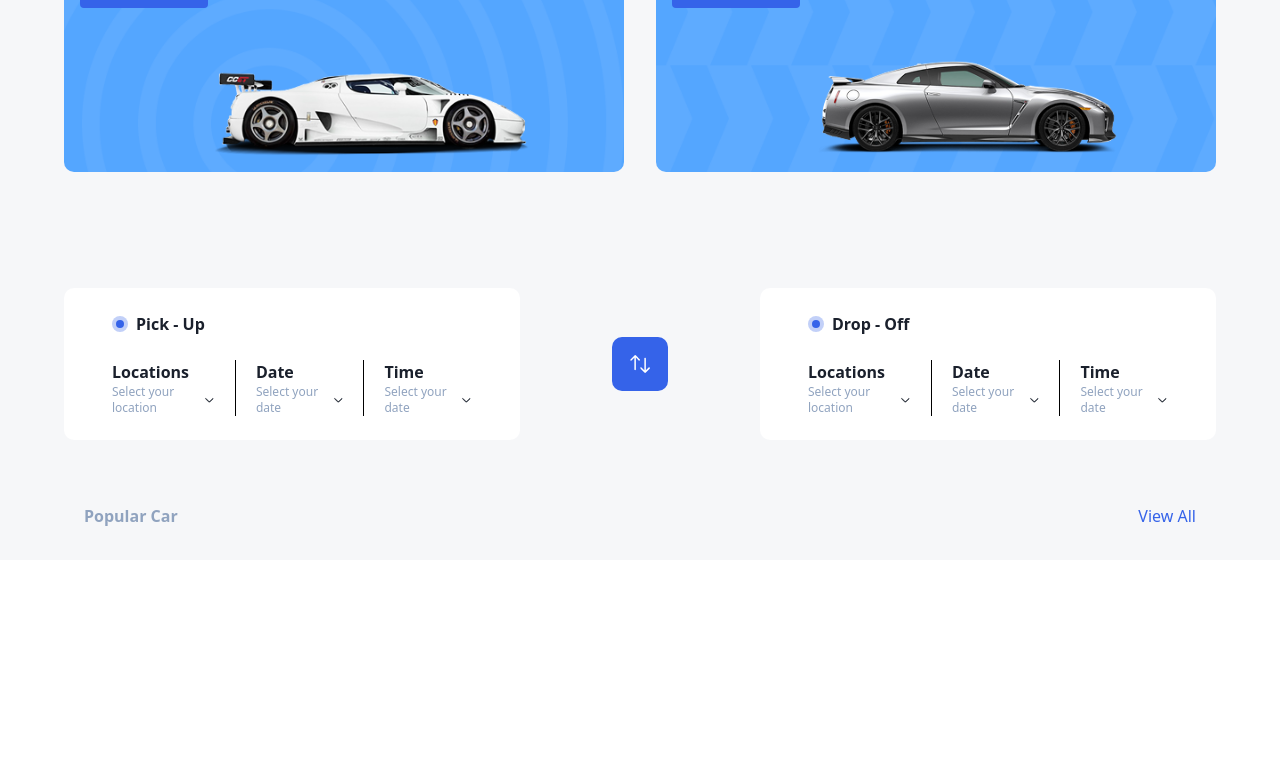
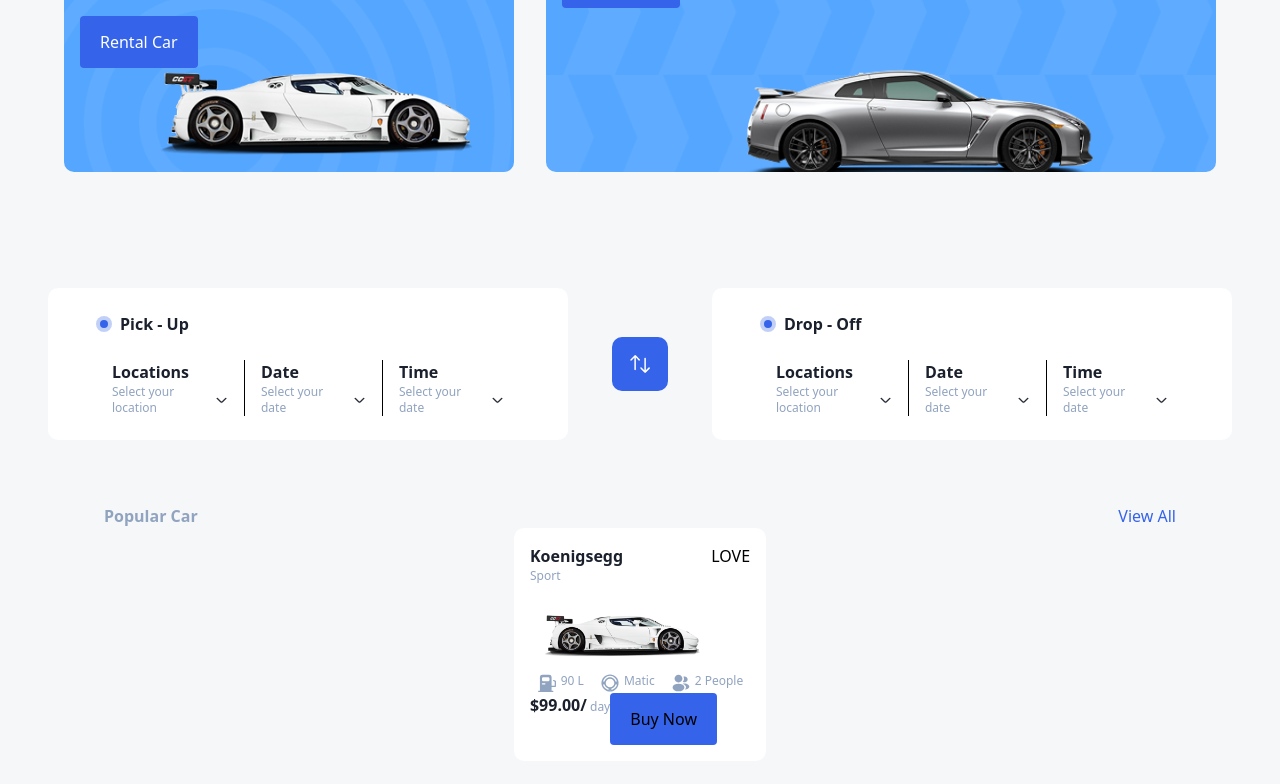
Before and after one commit to hadienzz/car-rent, a Next.js app: page / in a window 1280 px wide. Shown: the part 326-1110 px from the top of the page. Before the commit the page ends 886 px from the top, so only its background shows below. Built offline with nearby package versions, Linux system fonts and the light colour scheme.

Commit message:
feat: add unfinished card

```diff
--- a/components/Ads/AdsMain.jsx
+++ b/components/Ads/AdsMain.jsx
@@ -4,7 +4,7 @@
 
 const AdsMain = () => {
     return (
-        <main className="px-6 py-8 md:px-12 lg:px-16 grid grid-cols-1 md:grid-cols-2 2xl:grid-cols-[640px_640px] gap-8 justify-center items-center mx-auto">
+        <main className="px-6 py-8 md:px-12 lg:px-16 justify-center items-center flex gap-8 mx-auto w-full">
             <Ads
                 bg={bg_ads_1.src}
                 text_1={"The Best Platform to Car Rental"}
--- a/components/CollectionCars/CollectionCars.jsx
+++ b/components/CollectionCars/CollectionCars.jsx
@@ -1,11 +1,18 @@
+import CollectionCarsCard from "./CollectionCarsCard"
+
 const CollectionCars = () => {
     return (
-        <div className="px-6 py-8 md:px-12 lg:px-16 ">
-            <div className="flex justify-between px-5">
-                <h1 className="text-sm md:text-base font-semibold text-[#90A3BF] ">Popular Car</h1>
+        <main className="px-6 py-8 md:px-12 lg:px-16 xl:px-21">
+            <header className="flex justify-between px-5">
+                <h1 className="text-sm md:text-base font-semibold text-[#90A3BF]">Popular Car</h1>
                 <p className="text-xs md:text-base text-[#3563E9]  cursor-pointer">View All</p>
-            </div>
-        </div>
+            </header>
+            <section>
+                <div className="flex justify-center">
+                    <CollectionCarsCard />
+                </div>
+            </section>
+        </main>
     )
 }
 
--- a/components/CollectionCars/CollectionCarsCard.jsx
+++ b/components/CollectionCars/CollectionCarsCard.jsx
@@ -1,7 +1,37 @@
+import TankIcon from '@/icons/TankIcon'
+import car from '../../public/car.png'
+import TransmisionIcon from '@/icons/TransmisionIcon'
+import PeopleIcon from '@/icons/PeopleIcon'
+import Button from '../UI/Button'
+
 const CollectionCarsCard = () => {
     return (
-        <div className="">
+        <div className="bg-[#FFFFFF] p-4 rounded-[10px]">
+            <div className="flex gap-22">
+                <h1 className="text-base text-[#1A202C] font-semibold">Koenigsegg</h1>
+                <p className=" "> LOVE</p>
+            </div>
+            <p className="text-xs font-medium text-[#90A3BF]">Sport</p>
+            <img src={car.src} className='w-[180px]' alt="Koenigsegg" />
+            <div className='flex justify-center gap-4 text-xs text-[#90A3BF]'>
+                <div className='flex gap-1'>
+                    <TankIcon />
+                    <p>90 L</p>
+                </div>
+                <div className='flex gap-1'>
+                    <TransmisionIcon />
+                    <p>Matic</p>
+                </div>
+                <div className='flex gap-1'>
+                    <PeopleIcon />
+                    <p>2 People</p>
+                </div>
+            </div>
 
+            <div className='flex'>
+                <p className='text-xs text-[#90A3BF]'><span className='text-base font-bold text-[#1A202C]'>$99.00/</span> day</p>
+                <Button>Buy Now</Button>
+            </div>
         </div>
     )
 }
--- a/components/Container/Container.jsx
+++ b/components/Container/Container.jsx
@@ -1,6 +1,6 @@
 const Container = ({ children }) => {
     return (
-        <div className=" bg-[#F6F7F9]">
+        <div className="bg-[#F6F7F9]">
             {children}
         </div>
     )
--- a/components/Pick-Off/Pick-Off.jsx
+++ b/components/Pick-Off/Pick-Off.jsx
@@ -2,7 +2,7 @@
 
 const PickOff = ({ title }) => {
     return (
-        <div className="grid justify-center gap-6 bg-[#FFF] rounded-[10px] w-auto md:px-12 px-5 py-5 md:py-6 ">
+        <div className="grid justify-center gap-6 bg-[#FFF] rounded-[10px] md:px-12 px-5 py-5 md:py-6 max-w-[582px]">
             <div className="flex gap-2 items-center">
                 <div className="bg-[rgba(53,99,233,0.30)] rounded-full w-4 h-4 flex items-center justify-center">
                     <div className="rounded-full w-2 h-2 bg-[#3563E9]"></div>
@@ -10,23 +10,23 @@
                 <p className="text-[#1A202C] font-semibold">{title}</p>
             </div>
             <div className="flex items-center">
-                <div className="pr-5">
+                <div className="px-5 2xl:px-6 lg:px-4 md:px-2">
                     <h1 className="text-[#1A202C] font-semibold">Locations</h1>
-                    <div className="flex gap-2 items-center justify-center">
+                    <div className="flex  items-center justify-center">
                         <p className="text-[#90A3BF] text-xs">Select your location</p>
                         <ArrowDown />
                     </div>
                 </div>
 
-                <div className="border-x px-5">
+                <div className="border-x px-5 2xl:px-6 lg:px-4 md:px-2 ">
                     <h1 className="text-[#1A202C] font-semibold">Date</h1>
                     <div className="flex gap-2 items-center justify-center">
                         <p className="text-[#90A3BF] text-xs">Select your date</p>
                         <ArrowDown />
                     </div>
+                </div>
 
-                </div>
-                <div className="pl-5">
+                <div className="px-5 2xl:px-6 lg:px-4 md:px-2">
                     <h1 className="text-[#1A202C] font-semibold ">Time</h1>
                     <div className="flex gap-2 items-center justify-center">
                         <p className="text-[#90A3BF] text-xs">Select your date</p>
--- a/components/Pick-Off/PickMain.jsx
+++ b/components/Pick-Off/PickMain.jsx
@@ -4,10 +4,9 @@
 
 const PickMain = () => {
     return (
-        <div className="px-6 py-8 md:px-12 lg:px-16 md:flex justify-center items-center mt-13">
-
+        <div className="px-4 lg:px-12 py-8  md:flex justify-center items-center mt-13 w-full">
             <PickOff title={"Pick - Up"} />
-            <img className="p-[18px] cursor-pointer mx-auto md:mx-8 xl:mx-[92px] rounded-[10px] bg-[#3563E9]" src={swapIcon.src} alt="" />
+            <img className="p-[18px] cursor-pointer mx-auto md:mx-8 xl:mx-11 rounded-[10px] bg-[#3563E9]" src={swapIcon.src} alt="" />
             <PickOff title={"Drop - Off"} />
 
         </div>
--- /dev/null
+++ b/components/UI/Button.jsx
@@ -0,0 +1,7 @@
+const Button = ({ children }) => {
+    return (
+        <button className='bg-[#3563E9] rounded-sm px-5 py-[14px] cursor-pointer'>{children}</button>
+    )
+}
+
+export default Button
--- a/icons/ArrowDown.jsx
+++ b/icons/ArrowDown.jsx
@@ -3,7 +3,6 @@
         <svg height="14" width="14" fill="none" viewBox="0 0 14 14" xmlns="http://www.w3.org/2000/svg">
             <path d="M7.00013 9.79969C6.5918 9.79969 6.18347 9.64219 5.8743 9.33303L2.07097 5.52969C1.9018 5.36053 1.9018 5.08053 2.07097 4.91136C2.24013 4.74219 2.52013 4.74219 2.6893 4.91136L6.49263 8.71469C6.77263 8.99469 7.22763 8.99469 7.50763 8.71469L11.311 4.91136C11.4801 4.74219 11.7601 4.74219 11.9293 4.91136C12.0985 5.08053 12.0985 5.36053 11.9293 5.52969L8.12597 9.33303C7.8168 9.64219 7.40847 9.79969 7.00013 9.79969Z" fill="#1A202C" stroke="#1A202C" strokeWidth="0.5" />
         </svg>
-
     )
 }
 
--- /dev/null
+++ b/icons/PeopleIcon.jsx
@@ -0,0 +1,12 @@
+const PeopleIcon = () => {
+    return (
+        <svg xmlns="http://www.w3.org/2000/svg" width="20" height="20" viewBox="0 0 14 14" fill="none">
+            <path d="M5.25008 1.16666C3.72175 1.16666 2.47925 2.40916 2.47925 3.93749C2.47925 5.43666 3.65175 6.64999 5.18008 6.70249C5.22675 6.69666 5.27341 6.69666 5.30841 6.70249C5.32008 6.70249 5.32591 6.70249 5.33758 6.70249C5.34341 6.70249 5.34341 6.70249 5.34925 6.70249C6.84258 6.64999 8.01508 5.43666 8.02091 3.93749C8.02091 2.40916 6.77841 1.16666 5.25008 1.16666Z" fill="#90A3BF" />
+            <path d="M8.21331 8.25418C6.58581 7.16918 3.93164 7.16918 2.29248 8.25418C1.55164 8.75001 1.14331 9.42085 1.14331 10.1383C1.14331 10.8558 1.55164 11.5208 2.28664 12.0108C3.10331 12.5592 4.17664 12.8333 5.24998 12.8333C6.32331 12.8333 7.39664 12.5592 8.21331 12.0108C8.94831 11.515 9.35664 10.85 9.35664 10.1267C9.35081 9.40918 8.94831 8.74418 8.21331 8.25418Z" fill="#90A3BF" />
+            <path d="M11.6607 4.28165C11.754 5.41332 10.949 6.40499 9.83488 6.53915C9.82905 6.53915 9.82905 6.53915 9.82321 6.53915H9.80571C9.77071 6.53915 9.73571 6.53915 9.70655 6.55082C9.14071 6.57999 8.62155 6.39915 8.23071 6.06665C8.83155 5.52999 9.17571 4.72499 9.10571 3.84999C9.06488 3.37749 8.90155 2.94582 8.65655 2.57832C8.87821 2.46749 9.13488 2.39749 9.39738 2.37415C10.5407 2.27499 11.5615 3.12665 11.6607 4.28165Z" fill="#90A3BF" />
+            <path d="M12.8276 9.67751C12.7809 10.2433 12.4192 10.7333 11.8126 11.0658C11.2292 11.3867 10.4942 11.5383 9.76506 11.5208C10.1851 11.1417 10.4301 10.6692 10.4767 10.1675C10.5351 9.44417 10.1909 8.75001 9.50256 8.19584C9.11172 7.88667 8.65672 7.64167 8.16089 7.46084C9.45006 7.08751 11.0717 7.33834 12.0692 8.14334C12.6059 8.57501 12.8801 9.11751 12.8276 9.67751Z" fill="#90A3BF" />
+        </svg>
+    )
+}
+
+export default PeopleIcon
--- /dev/null
+++ b/icons/TankIcon.jsx
@@ -0,0 +1,9 @@
+const TankIcon = () => {
+    return (
+        <svg height="20" width="20" fill="none" viewBox="0 0 14 14" xmlns="http://www.w3.org/2000/svg">
+            <path d="M13.0317 5.44249L11.8651 4.85916C11.6492 4.75416 11.3809 4.83582 11.2759 5.05166C11.1651 5.27332 11.2526 5.53582 11.4684 5.64082L12.3959 6.10166V8.89582L10.2084 8.90166V2.91666C10.2084 1.74999 9.42675 1.16666 8.45841 1.16666H3.79175C2.82341 1.16666 2.04175 1.74999 2.04175 2.91666V12.3958H1.16675C0.927581 12.3958 0.729248 12.5942 0.729248 12.8333C0.729248 13.0725 0.927581 13.2708 1.16675 13.2708H11.0834C11.3226 13.2708 11.5209 13.0725 11.5209 12.8333C11.5209 12.5942 11.3226 12.3958 11.0834 12.3958H10.2084V9.77666L12.8334 9.77082C13.0784 9.77082 13.2709 9.57249 13.2709 9.33332V5.83332C13.2709 5.66999 13.1776 5.51832 13.0317 5.44249ZM3.50008 4.01916C3.50008 3.20832 3.99591 2.91666 4.60258 2.91666H7.65341C8.25425 2.91666 8.75008 3.20832 8.75008 4.01916V4.73666C8.75008 5.54166 8.25425 5.83332 7.64758 5.83332H4.60258C3.99591 5.83332 3.50008 5.54166 3.50008 4.73082V4.01916ZM3.79175 7.14582H5.54175C5.78091 7.14582 5.97925 7.34416 5.97925 7.58332C5.97925 7.82249 5.78091 8.02082 5.54175 8.02082H3.79175C3.55258 8.02082 3.35425 7.82249 3.35425 7.58332C3.35425 7.34416 3.55258 7.14582 3.79175 7.14582Z" fill="#90A3BF" />
+        </svg>
+    )
+}
+
+export default TankIcon
--- /dev/null
+++ b/icons/TransmisionIcon.jsx
@@ -0,0 +1,14 @@
+const TransmisionIcon = () => {
+    return (
+        <svg xmlns="http://www.w3.org/2000/svg" width="20" height="20" viewBox="0 0 14 14" fill="none">
+            <path d="M7 1C3.688 1 1 3.688 1 7C1 10.312 3.688 13 7 13C10.312 13 13 10.312 13 7C13 3.688 10.318 1 7 1Z" fill="#90A3BF" />
+            <rect x="2" y="2" width="10" height="10" rx="5" fill="white" />
+            <path d="M7 3C4.792 3 3 4.792 3 7C3 9.208 4.792 11 7 11C9.208 11 11 9.208 11 7C11 4.792 9.212 3 7 3Z" fill="#90A3BF" />
+            <rect x="8" y="6" width="4" height="2" fill="#90A3BF" />
+            <rect x="2" y="6" width="4" height="2" fill="#90A3BF" />
+            <rect x="6" y="8" width="2" height="4" fill="#90A3BF" />
+            <rect x="4" y="4" width="6" height="6" rx="3" fill="white" />
+        </svg>)
+}
+
+export default TransmisionIcon
```
Also changed, not shown: components/Ads/Ads.jsx (+4 -9 lines), public/car.png (added).
